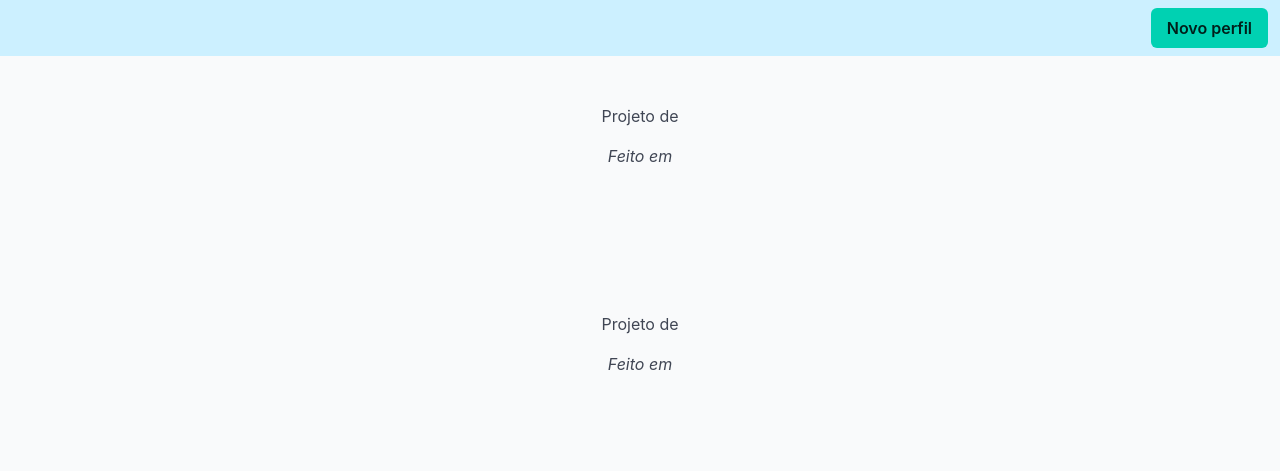
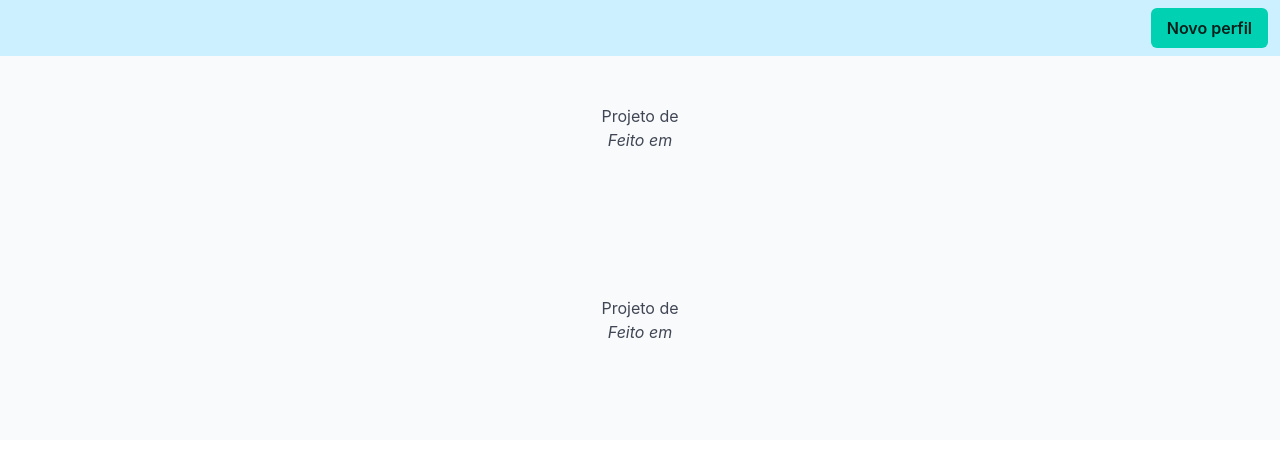
Before and after one commit to LyraMaker/entrevista-tecnica, a PHP site: template src/View/footer.php in a window 1280 px wide. Shown: the top 471 px of the page. Run offline with PHP 8.4, Linux system fonts and the light colour scheme; the template is opened without the code that fills it, so the values that code supplies are empty; some libraries are stand-ins or nearby versions.

Commit message:
✨ feat(footer): Simplify footer content structure

```diff
--- a/src/View/footer.php
+++ b/src/View/footer.php
@@ -1,5 +1,5 @@
 <footer class="footer">
-  <div class="content has-text-centered">
+  <div class="has-text-centered">
     <p>Projeto de <strong><?=$_ENV['project_author'] ?></strong></p>
     <p><i>Feito em <?=$_ENV['project_since'] ?></i></p>
   </div>
```
